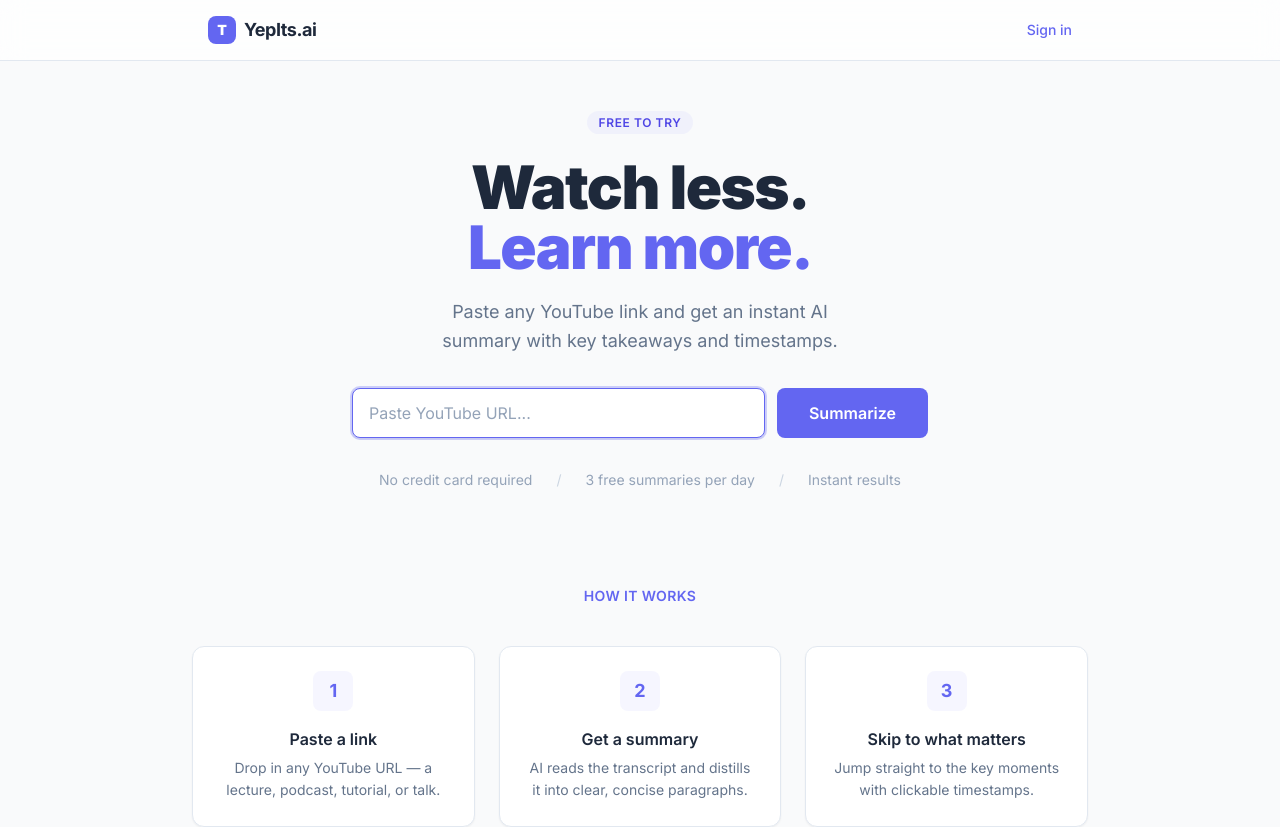
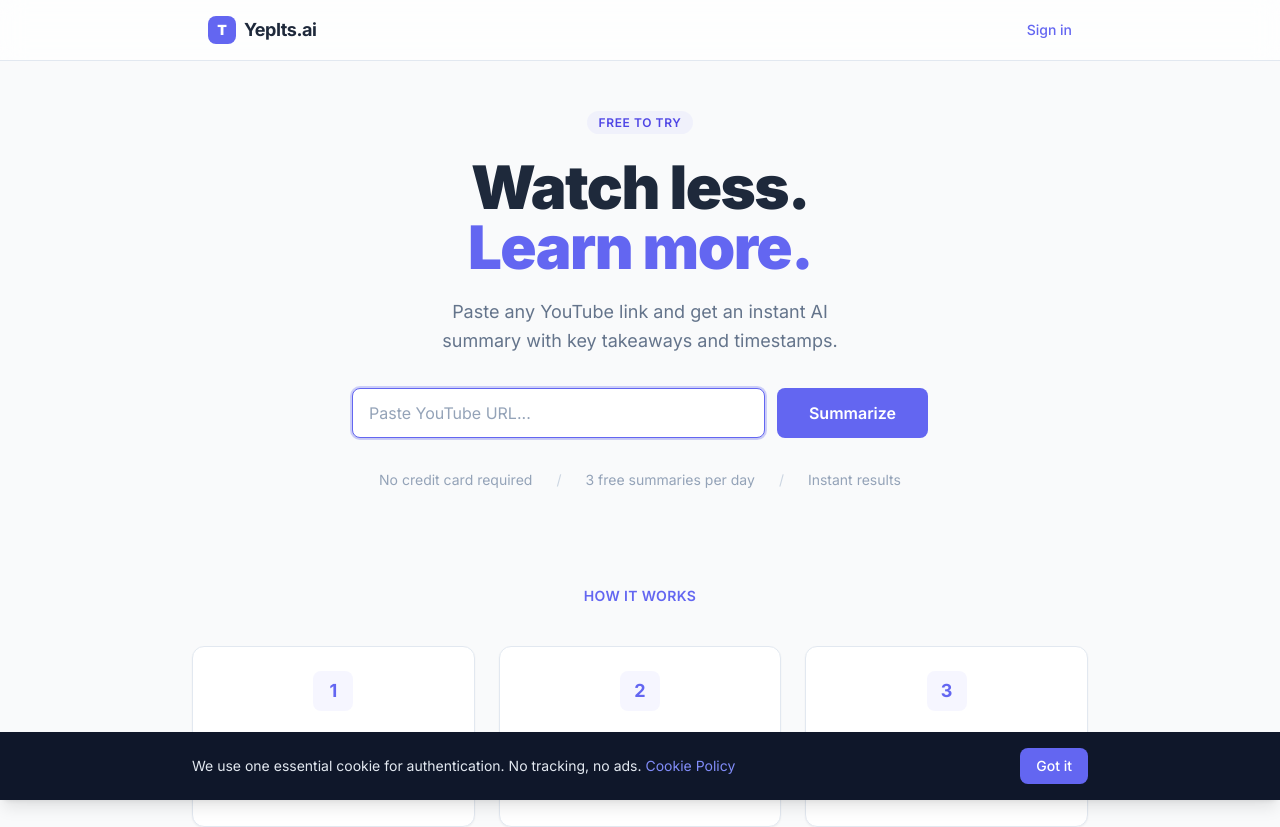
Before and after one commit to AntoskaJede/yepitsai, a React (Vite) app in the folder frontend/: page / in a window 1280 px wide. Shown: the top 827 px of the page. Built offline with nearby package versions, Linux system fonts and the light colour scheme.

Commit message:
Add cookie consent banner + signup Terms checkbox for GDPR compliance

```diff
--- a/frontend/src/App.jsx
+++ b/frontend/src/App.jsx
@@ -3,6 +3,7 @@ import Landing from './components/Landing.jsx';
 import Summary from './components/Summary.jsx';
 import Loading from './components/Loading.jsx';
 import Auth from './components/Auth.jsx';
+import CookieBanner from './components/CookieBanner.jsx';
 
 export default function App() {
   const [view, setView] = useState('landing');
@@ -94,6 +95,7 @@ export default function App() {
         )}
       </main>
       <Footer />
+      <CookieBanner />
 
       {showAuth && (
         <Auth
--- a/frontend/src/components/Auth.jsx
+++ b/frontend/src/components/Auth.jsx
@@ -6,10 +6,15 @@ export default function Auth({ mode: initialMode, onAuth, onClose }) {
   const [password, setPassword] = useState('');
   const [error, setError] = useState('');
   const [loading, setLoading] = useState(false);
+  const [agreed, setAgreed] = useState(false);
 
   const handleSubmit = async (e) => {
     e.preventDefault();
     setError('');
+    if (mode === 'signup' && !agreed) {
+      setError('Please accept the Terms and Privacy Policy to continue.');
+      return;
+    }
     setLoading(true);
 
     try {
@@ -70,6 +75,24 @@ export default function Auth({ mode: initialMode, onAuth, onClose }) {
 
           {error && <p className="text-sm text-red-500">{error}</p>}
 
+          {mode === 'signup' && (
+            <label className="flex items-start gap-2 text-xs text-slate-muted">
+              <input
+                type="checkbox"
+                checked={agreed}
+                onChange={e => setAgreed(e.target.checked)}
+                className="mt-0.5"
+                required
+              />
+              <span>
+                I agree to the{' '}
+                <a href="/terms" target="_blank" className="text-indigo-500 hover:underline">Terms of Service</a>{' '}
+                and{' '}
+                <a href="/privacy" target="_blank" className="text-indigo-500 hover:underline">Privacy Policy</a>.
+              </span>
+            </label>
+          )}
+
           <button type="submit" className="btn-primary w-full" disabled={loading}>
             {loading ? 'Please wait...' : mode === 'login' ? 'Sign in' : 'Create account'}
           </button>
--- /dev/null
+++ b/frontend/src/components/CookieBanner.jsx
@@ -0,0 +1,38 @@
+import React, { useState, useEffect } from 'react';
+
+export default function CookieBanner() {
+  const [show, setShow] = useState(false);
+
+  useEffect(() => {
+    const dismissed = localStorage.getItem('cookie_consent');
+    if (!dismissed) {
+      // Small delay so it doesn't flash before page loads
+      const timer = setTimeout(() => setShow(true), 1000);
+      return () => clearTimeout(timer);
+    }
+  }, []);
+
+  const handleDismiss = () => {
+    localStorage.setItem('cookie_consent', 'dismissed');
+    setShow(false);
+  };
+
+  if (!show) return null;
+
+  return (
+    <div className="fixed bottom-0 left-0 right-0 z-50 bg-slate-900 text-white px-4 py-4 shadow-lg">
+      <div className="max-w-4xl mx-auto flex flex-col sm:flex-row items-center justify-between gap-3">
+        <p className="text-sm text-slate-200">
+          We use one essential cookie for authentication. No tracking, no ads.{' '}
+          <a href="/cookies" className="text-indigo-400 hover:underline">Cookie Policy</a>
+        </p>
+        <button
+          onClick={handleDismiss}
+          className="bg-indigo-500 hover:bg-indigo-600 text-white text-sm font-medium px-4 py-2 rounded-lg transition-colors whitespace-nowrap"
+        >
+          Got it
+        </button>
+      </div>
+    </div>
+  );
+}
```
